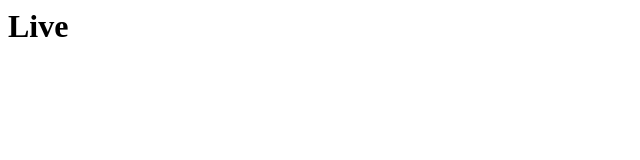
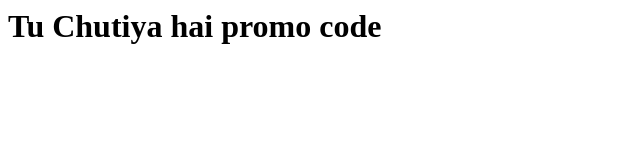
Before and after one commit to Revounts/Deals, a plain HTML site: page index.html in a window 1280 px wide. Shown: the whole page, without its empty margins (0-640 px from the left). Drawn offline with Linux system fonts and the light colour scheme.

Commit message:
Update index.html

```diff
--- a/index.html
+++ b/index.html
@@ -1,2 +1,2 @@
 
-<h1>Live</h1>
+<h1>Tu Chutiya hai promo code</h1>
```
